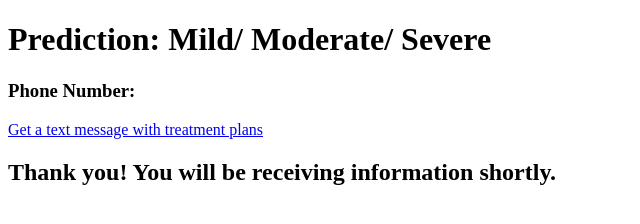
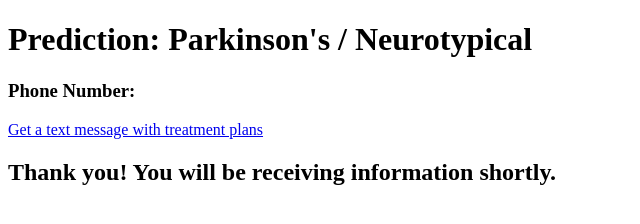
Before and after one commit to srilekha511/pennappshealthhacks, a plain HTML site: page web/prediction.html in a window 1280 px wide. Shown: the whole page, without its empty margins (0-640 px from the left). Drawn offline with Linux system fonts and the light colour scheme.

Commit message:
Update prediction.html

```diff
--- a/web/prediction.html
+++ b/web/prediction.html
@@ -10,7 +10,7 @@
   <script src=""></script>
   <body>
     <div>
-      <h1>Prediction: Mild/ Moderate/ Severe</h1>
+      <h1>Prediction: Parkinson's / Neurotypical</h1>
       <h3>Phone Number:</h3>
       <a href="#">Get a text message with treatment plans</a><br />
       <h2>Thank you! You will be receiving information shortly.</h2>
```
